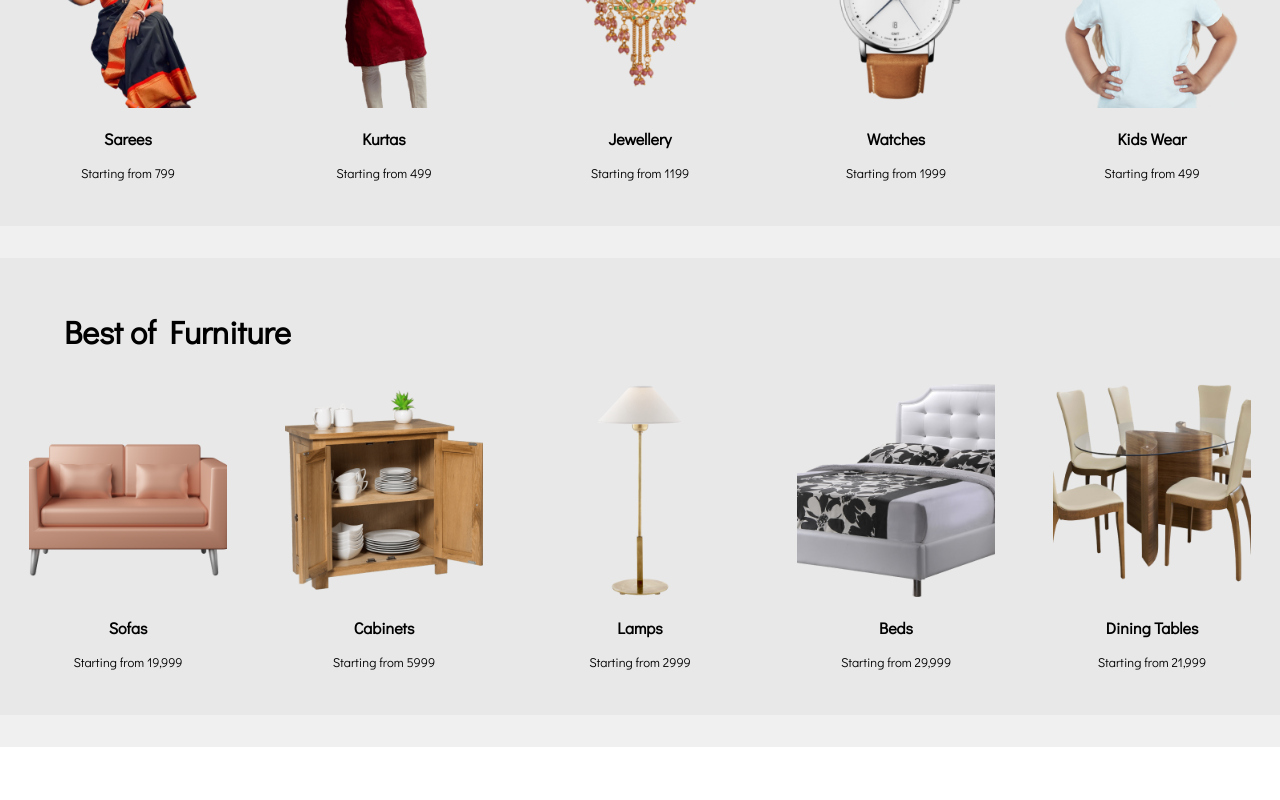
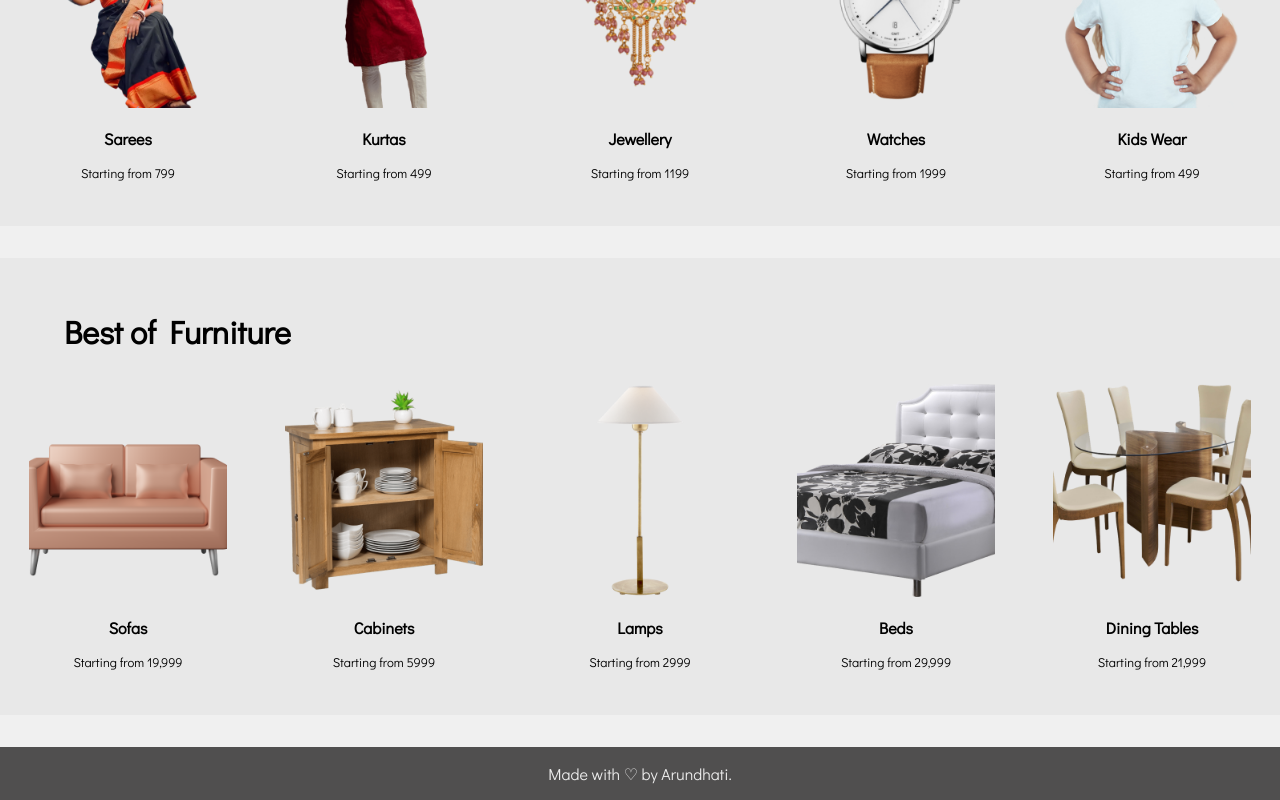
Before and after one commit to arundhati-work/flipcart, a React (Create React App) app: page / in a window 1280 px wide. Shown: the part 1142-1942 px from the top of the page. Before the commit the page ends 1889 px from the top, so only its background shows below. Built offline with nearby package versions, Linux system fonts and the light colour scheme.

Commit message:
Added footer

```diff
--- /dev/null
+++ b/src/Footer/Footer.css
@@ -0,0 +1,4 @@
+.footer-container{
+    background-color: #504F4F;
+    color: #EDEDED;
+}
--- /dev/null
+++ b/src/Footer/Footer.js
@@ -0,0 +1,11 @@
+import './Footer.css';
+
+function Footer(){
+    return (
+        <div className='footer-container'>
+            <p>Made with &#9825; by Arundhati.</p>
+        </div>
+    )
+}
+
+export default Footer;
--- a/src/Item/Item.js
+++ b/src/Item/Item.js
@@ -1,7 +1,7 @@
 import './Item.css';
 
 function Item({image, label, price}){
-    return (<div className='item-container'>
+    return (<div className='item-container' onClick={()=> console.log(label)}>
         <img src={image} alt={label}></img>
         <p>{label}</p>
         <p>Starting from {price}</p>
--- a/src/MainContainer/MainContainer.js
+++ b/src/MainContainer/MainContainer.js
@@ -6,12 +6,12 @@ import electronics from '../data/ElectronicsData';
 import fashion from '../data/FashionData';
 import furnitures from '../data/FurnitureData';
 import Tray from '../Tray/Tray';
+import Footer from '../Footer/Footer';
 
 function MainContainer() {
     return (
         <div className="main-container">
             <Navbar/>
-
             <div className='categories-section'>
                 <h1>Categories</h1>
                 <div className="categories-container">
@@ -28,6 +28,7 @@ function MainContainer() {
                 <Tray category="Fashion" object={fashion}/>
                 <Tray category="Furniture" object={furnitures}/>
             </div>
+            <Footer/>
         </div>
     )
 }
```
Also changed, not shown: src/Modal/Modal.css (added), src/Modal/Modal.js (added).
